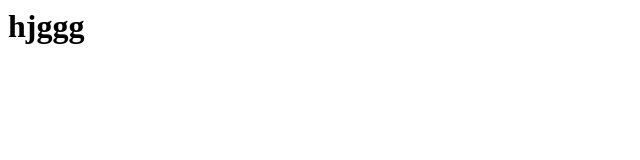
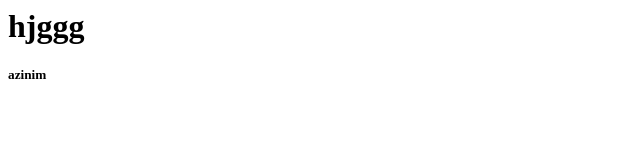
Before and after one commit to azinoshtodan/git-tree, a plain HTML site: page index.html in a window 1280 px wide. Shown: the full height of the page, 0-640 px from the left. Drawn offline with Linux system fonts and the light colour scheme.

Commit message:
aded azinim

```diff
--- a/index.html
+++ b/index.html
@@ -7,6 +7,7 @@
         <title>Document</title>
     </head>
     <h1>hjggg</h1>
+    <h5>azinim</h5>
     <body>
 
     </body>
```
